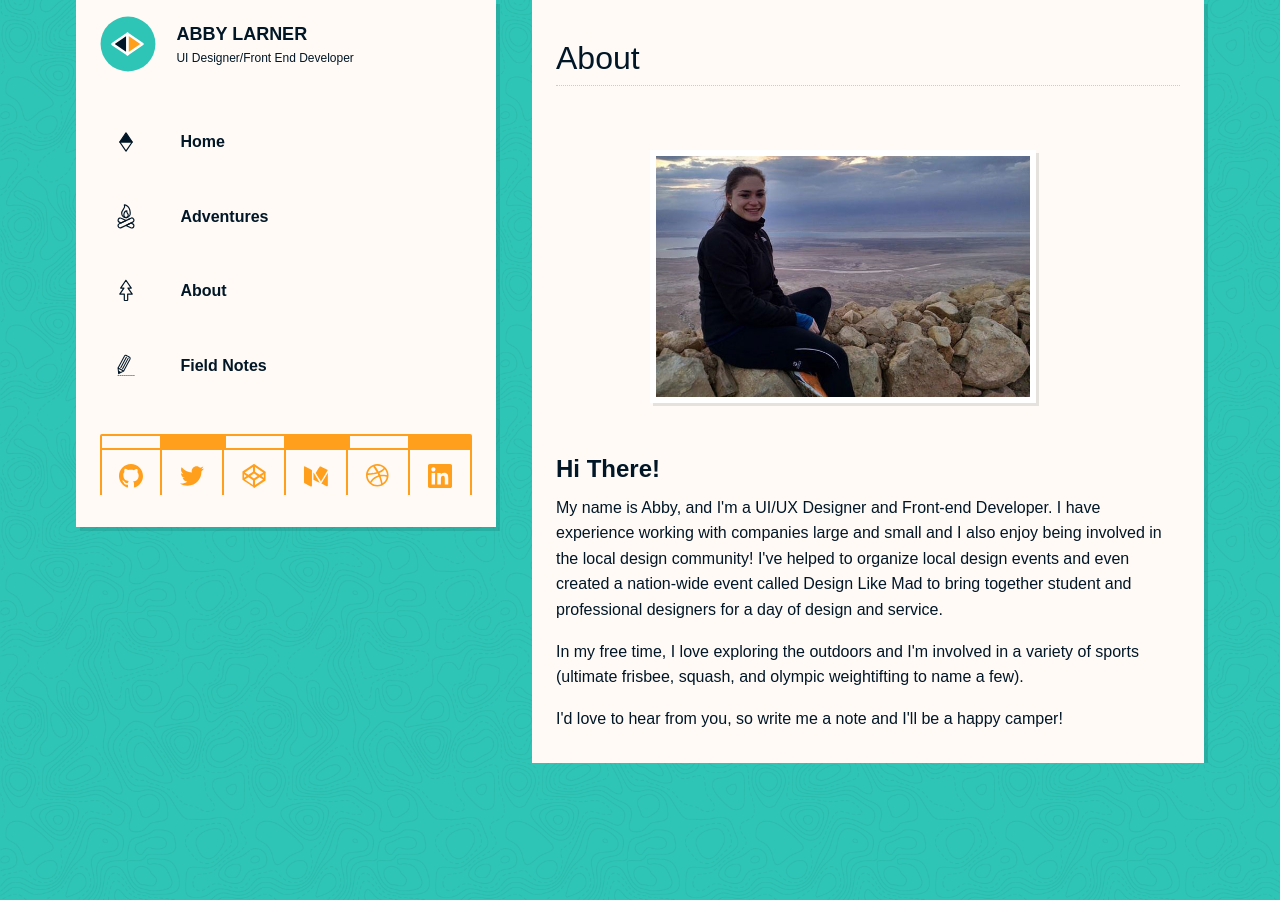
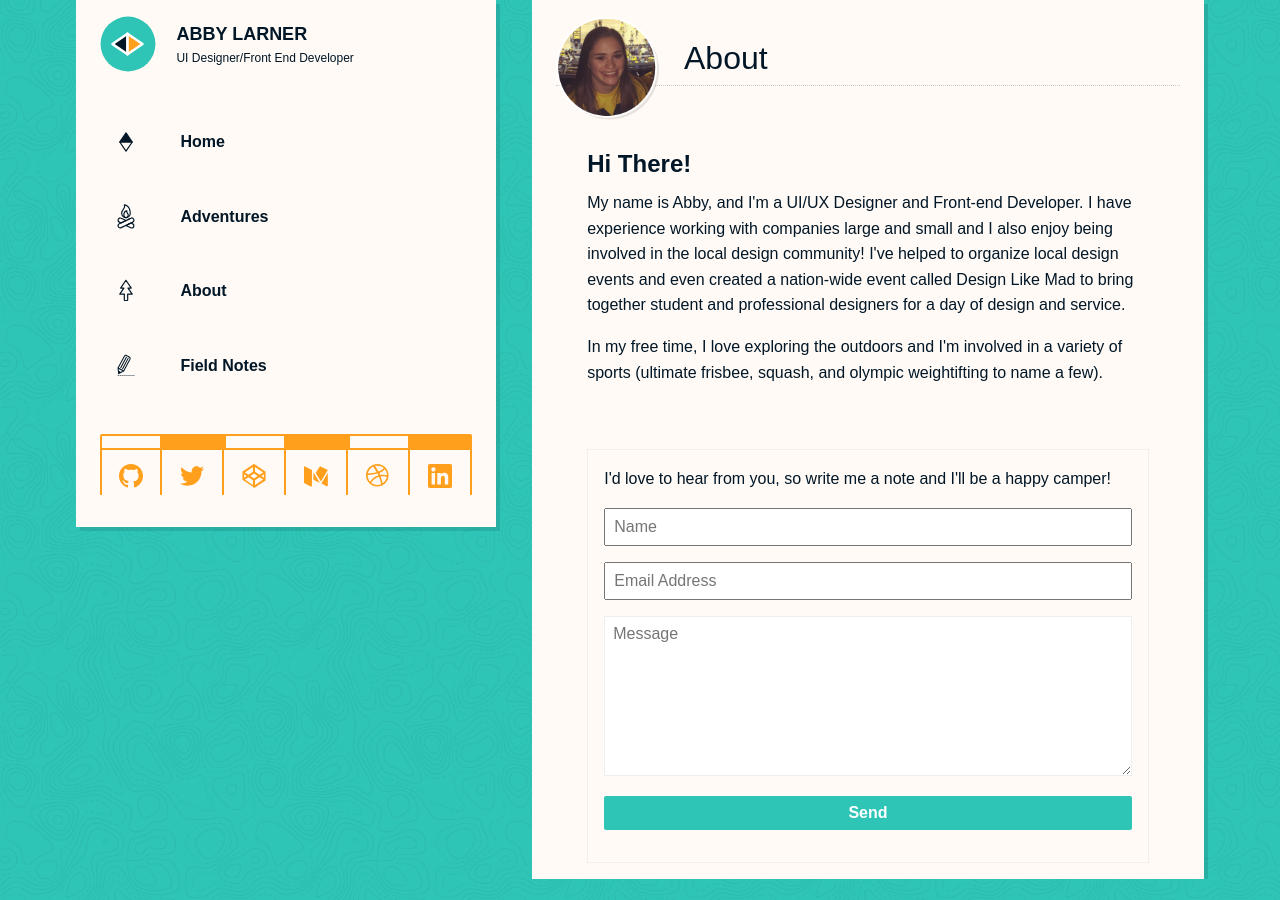
Before and after one commit to abbylarner/abbylarner.github.io, a Jekyll site: the page built from about.html, in a window 1280 px wide. Built offline with Jekyll 4.4.1, drawn with Linux system fonts in a browser that asks for light colours.

Commit message:
about me

```diff
--- a/_sass/_sm-size.scss
+++ b/_sass/_sm-size.scss
@@ -175,4 +175,21 @@
             }
         }
     }
+
+    .pic-wrapper {
+    width: 40%;
+    float: left;
+
 }
+
+.form-wrapper {
+    width: 90%;
+}
+
+.about-text {
+    width: 90%;
+    margin: 0 auto;
+}
+
+
+}
--- a/_sass/_xs-size.scss
+++ b/_sass/_xs-size.scss
@@ -472,14 +472,11 @@ nav {
     -o-animation: animatedBackground 60s linear infinite;
 }
 
-.about-wrapper {
-    img {
-        width: 60%;
-        margin-left: 15%;
-        border: 6px solid $white;
-        box-shadow: 3px 3px $box-shadow;
-    }
+.about-text {
+    width: 80%;
+    margin: 0 auto;
 }
+
 
 .version-row {
     overflow:hidden;
@@ -501,7 +498,28 @@ nav {
     font-size: 1rem;
     border-radius: 2px;
     padding: .25em .5em;
+    border: 0;
     &:hover {
         background-color: lighten($secondary-color, 5%);
     }
 }
+
+.form-wrapper {
+    width: 80%;
+    margin: 4em auto 0 auto;
+    border: 1px solid $primary-color-xlight;
+    padding: 1em;
+    box-sizing: border-box;
+
+    input, textarea {
+        width: 100%;
+        margin-bottom: 1em;
+        padding: 0.5em;
+        box-sizing: border-box;
+    }
+
+    textarea {
+        border: 1px solid rgb(238,238,238);
+        height: 10em
+    }
+}
--- a/about.html
+++ b/about.html
@@ -2,10 +2,9 @@
 layout: internal
 title: About
 permalink: /about/
+img-url: /images/profile_pic4.png
 ---
-<div class="about-wrapper">
-<img src="/images/profile_pic2.jpg">
-<div class="page-wrapper page">
+    <div class="about-text">
     <h2>Hi There!</h2>
     <p>
     My name is Abby, and I'm a UI/UX Designer and Front-end Developer. I have experience working with companies large and small and I also enjoy being involved in the local design community! I've helped to organize local design events and even created a nation-wide event called Design Like Mad to bring together student and professional designers for a day of design and service.
@@ -13,9 +12,19 @@ permalink: /about/
     <p>
     In my free time, I love exploring the outdoors and I'm involved in a variety of sports (ultimate frisbee, squash, and olympic weightifting to name a few).
     </p>
+    </div>
+    <div class="pic-wrapper">
+<!--<img id="profile-pic" src="/images/profile_pic3.jpg">-->
+</div>
+<div class="form-wrapper">
     <p>
     I'd love to hear from you, so write me a note and I'll be a happy camper!
     </p>
-
+<form action="https://formspree.io/aalarner@gmail.com"
+      method="POST">
+    <input type="text" name="name" placeholder="Name">
+    <input type="email" name="_replyto" placeholder="Email Address">
+    <textarea name="message" placeholder="Message"></textarea>
+    <input class="live" type="submit" value="Send">
+</form>
 </div>
-</div>
```
Also changed, not shown: images/profile_pic3.jpg (added), images/profile_pic4.png (added).
